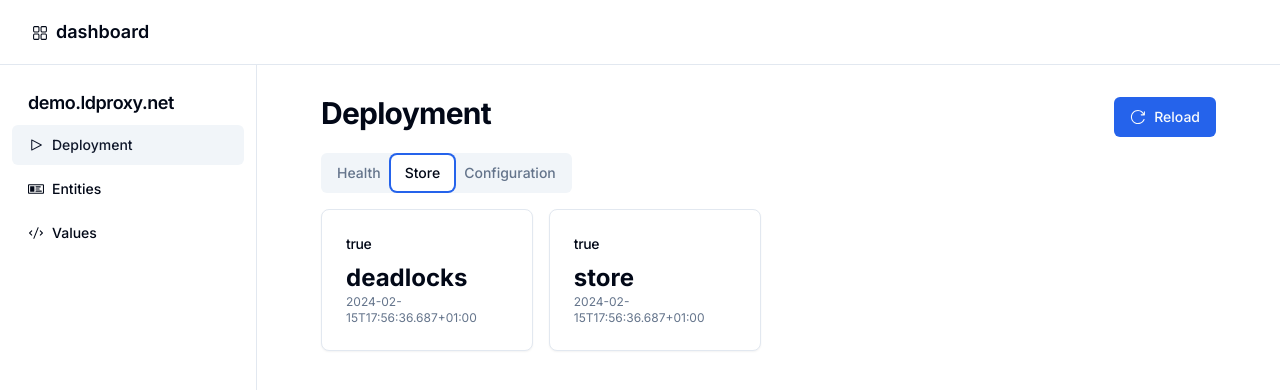
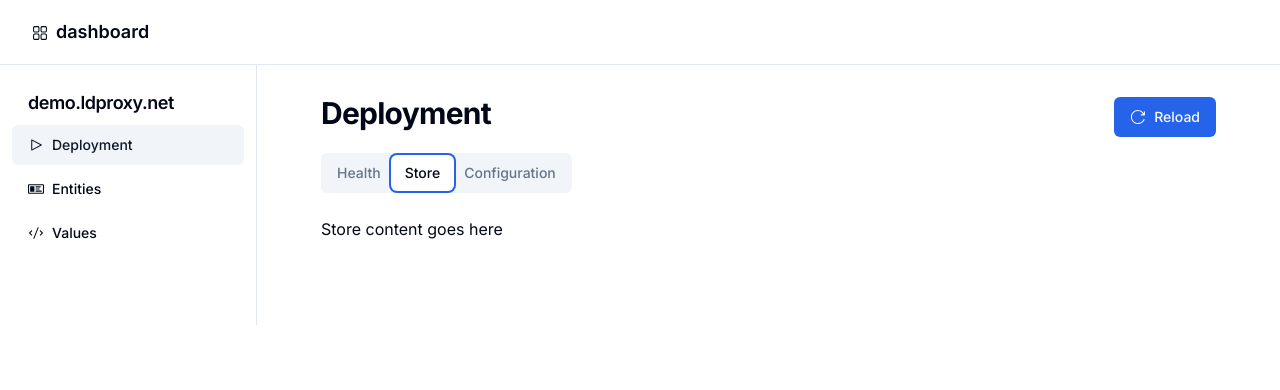
Before and after one commit to ldproxy/dashboard, a Next.js app: page /deployment in a window 1280 px wide. Both pictures are taken after a click on the tab "Store". Shown: the top 390 px of the page. Built offline with nearby package versions, Linux system fonts and the light colour scheme.

Commit message:
functioning tabs for Deployment

```diff
--- a/src/app/deployment/page.tsx
+++ b/src/app/deployment/page.tsx
@@ -1,3 +1,4 @@
+"use client";
 import {
   Card,
   CardContent,
@@ -9,11 +10,23 @@ import Summary from "@/components/dashboard/summary";
 import { Button } from "@/components/shadcn-ui/button";
 import { ReloadIcon } from "@radix-ui/react-icons";
 import Link from "next/link";
-import { Tabs, TabsList, TabsTrigger } from "@/components/shadcn-ui/tabs";
+import {
+  Tabs,
+  TabsList,
+  TabsTrigger,
+  TabsContent,
+} from "@/components/shadcn-ui/tabs";
 import { Badge } from "@/components/shadcn-ui/badge";
 import { healthChecks } from "@/data/health";
+import { useState } from "react";
 
 export default function DeploymentPage() {
+  const [tab, setTab] = useState("health");
+
+  const onTabChange = (tab: string) => {
+    setTab(tab);
+  };
+
   return (
     <div className="flex-1 space-y-4 p-8 pt-0">
       <div className="flex items-center justify-between space-y-2">
@@ -25,7 +38,11 @@ export default function DeploymentPage() {
           </Button>
         </div>
       </div>
-      <Tabs defaultValue="health" className="h-full space-y-6">
+      <Tabs
+        value={tab}
+        onValueChange={onTabChange}
+        className="h-full space-y-6"
+      >
         <div className="space-between flex items-center">
           <TabsList>
             <TabsTrigger value="health">
@@ -39,7 +56,8 @@ export default function DeploymentPage() {
             </TabsTrigger>
           </TabsList>
         </div>
-      </Tabs>
+
+        <TabsContent value="health">
           <div className="grid gap-4 md:grid-cols-2 lg:grid-cols-4">
             {healthChecks
               .filter((check) => !check.name.startsWith("db"))
@@ -52,6 +70,14 @@ export default function DeploymentPage() {
                 />
               ))}
           </div>
+        </TabsContent>
+        <TabsContent value="store">
+          <div>Store content goes here</div>
+        </TabsContent>
+        <TabsContent value="cfg">
+          <div>Configuration content goes here</div>
+        </TabsContent>
+      </Tabs>
     </div>
   );
 }
--- a/src/app/values/page.tsx
+++ b/src/app/values/page.tsx
@@ -1,3 +1,4 @@
+"use client";
 import { Button } from "@/components/shadcn-ui/button";
 import { ReloadIcon } from "@radix-ui/react-icons";
 
```
Lines whose indentation alone changed are shown as unchanged.
